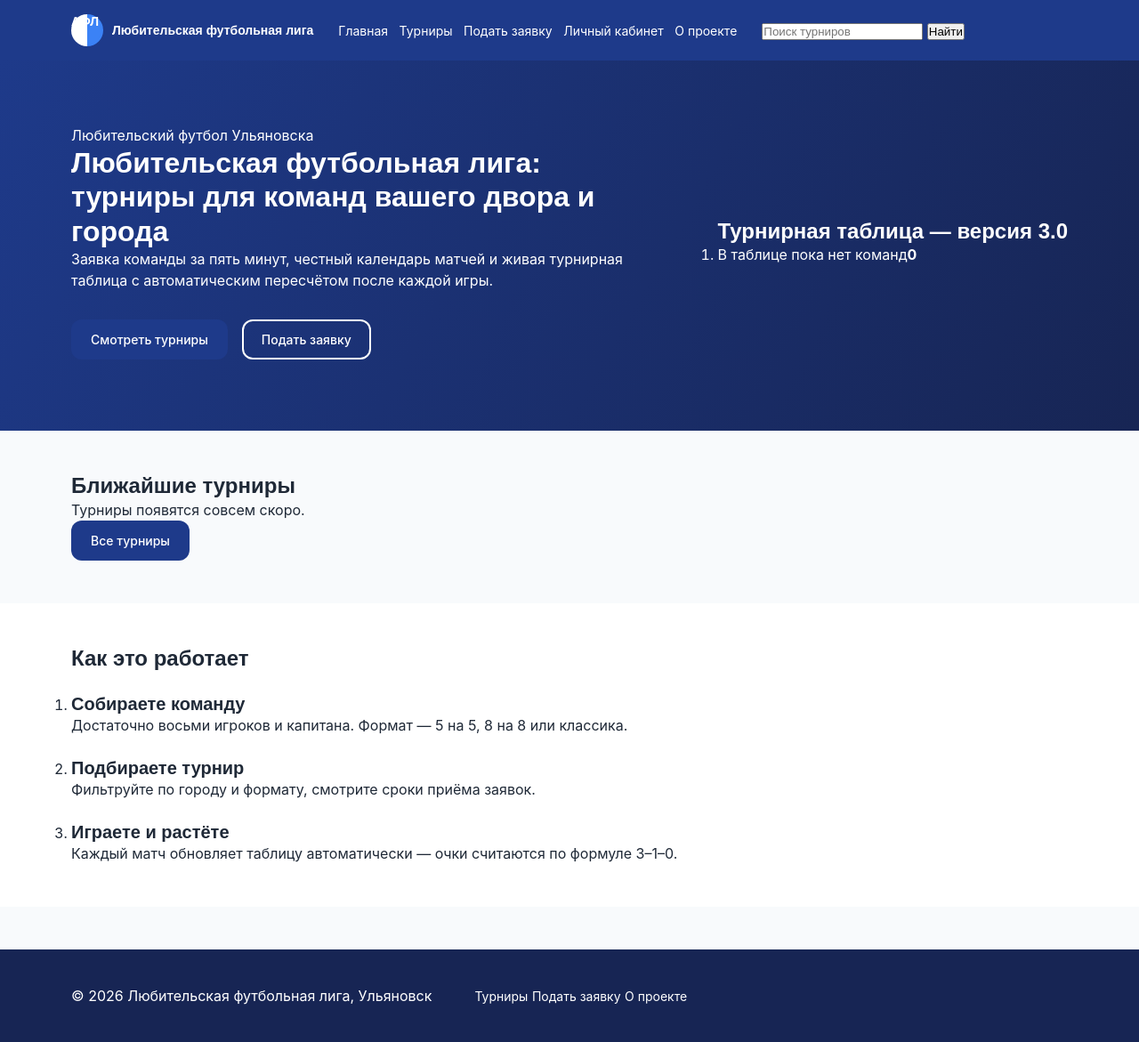
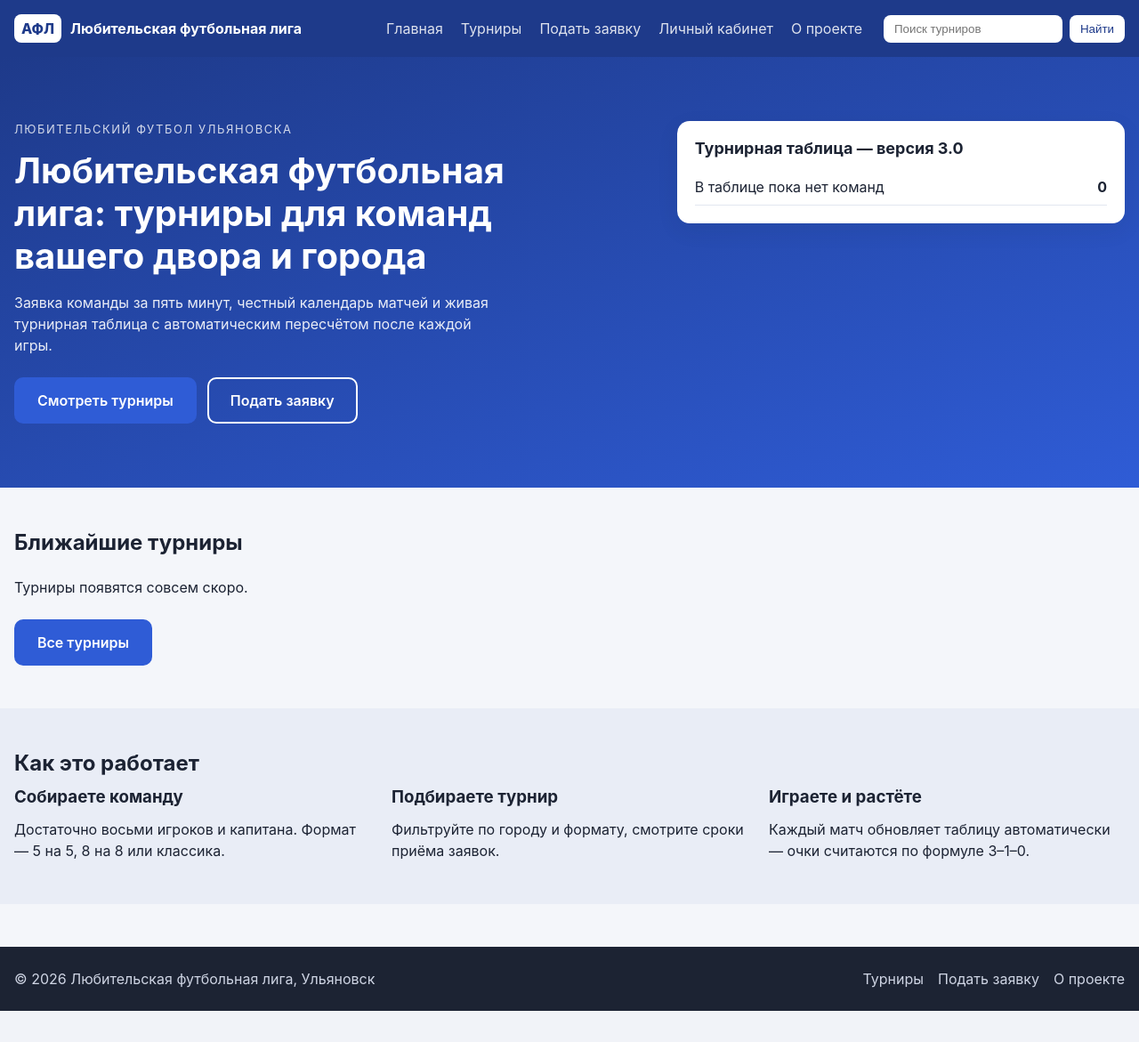
Before and after one commit to mendeeva1darya/tournament-site, a Django app: page / in a window 1280 px wide. Shown: the whole page at 89% size. After the commit the page ends 1136 px from the top, so only its background shows below. Run offline with Django 5.2, Linux system fonts and the light colour scheme; data that the repository does not hold is empty.

Commit message:
Адаптив для 360/768/1024/1440, оптимизация изображений: lazy loading и размеры

```diff
--- a/static/css/styles.css
+++ b/static/css/styles.css
@@ -1,371 +1,148 @@
-/* ============================================================
-   Аматорская футбольная лига — единые стили (UI-kit из отчёта 6)
-   ============================================================ */
+/* ==== UI kit ==== */
 :root {
-    --primary: #1E3A8A;
-    --primary-hover: #1E40AF;
-    --primary-active: #172554;
-    --secondary: #3B82F6;
-    --accent: #C8102E;
-    --bg: #F8FAFC;
-    --text: #1F2937;
-    --text-secondary: #4B5563;
-    --success: #15803D;
-    --warning: #B45309;
-    --warning-bg: #FEF3C7;
-    --error: #B91C1C;
-    --error-bg: #FEF2F2;
-    --white: #FFFFFF;
-    --border: #E5E7EB;
-
-    --radius: 12px;
-    --base-gap: 24px;
-    --section-gap: 48px;
-    --container: 1280px;
-    --page-pad: 80px;
+  --bg: #f4f6fa;
+  --card: #ffffff;
+  --ink: #1c2333;
+  --muted: #66708c;
+  --accent: #1e3a8a;
+  --accent-2: #2f5cd6;
+  --line: #e3e7f0;
+  --danger: #c62f37;
+  --radius: 14px;
+  --shadow: 0 8px 24px rgba(28, 35, 51, .08);
 }
 
 * { box-sizing: border-box; margin: 0; padding: 0; }
-
 body {
   font-family: "Inter", Arial, sans-serif;
   font-size: 16px;
   line-height: 1.5;
-    color: var(--text);
-    background-color: var(--bg);
+  color: var(--ink);
+  background: var(--bg);
 }
+img { max-width: 100%; display: block; }
+a { color: inherit; text-decoration: none; }
+h1, h2, h3 { line-height: 1.2; margin-bottom: 12px; }
+.container { width: min(1280px, 100% - 32px); margin-inline: auto; }
+.narrow { max-width: 720px; }
+.section { padding: 48px 0; }
+.section-alt { background: #e9edf6; }
 
-h1, h2, h3 {
-    font-family: "Montserrat", Arial, sans-serif;
-    line-height: 1.2;
-}
-h1 { font-size: 32px; font-weight: 700; }
-h2 { font-size: 24px; font-weight: 600; }
-h3 { font-size: 20px; font-weight: 600; }
+/* ==== Шапка ==== */
+.site-header { background: var(--accent); color: #fff; position: sticky; top: 0; z-index: 10; }
+.header-inner { display: flex; align-items: center; gap: 24px; min-height: 64px; }
+.logo { display: flex; align-items: center; gap: 10px; font-weight: 700; }
+.logo-mark { background: #fff; color: var(--accent); border-radius: 8px; padding: 4px 8px; font-weight: 800; }
+.site-nav { display: flex; gap: 20px; margin-left: auto; }
+.site-nav a { opacity: .85; }
+.site-nav a:hover { opacity: 1; text-decoration: underline; }
+.header-search { display: flex; gap: 8px; }
+.header-search input { border: 0; border-radius: 8px; padding: 8px 12px; min-width: 170px; }
+.header-search button { border: 0; border-radius: 8px; padding: 8px 12px; background: #fff; color: var(--accent); cursor: pointer; }
+.burger { display: none; background: none; border: 0; cursor: pointer; padding: 6px; }
+.burger span { display: block; width: 24px; height: 2px; background: #fff; margin: 5px 0; }
 
-.container {
-    max-width: var(--container);
-    margin: 0 auto;
-    padding: 0 var(--page-pad);
-}
+/* ==== Кнопки ==== */
+.btn { display: inline-block; padding: 12px 24px; border-radius: 10px; font-weight: 600; border: 2px solid transparent; cursor: pointer; }
+.btn-primary { background: var(--accent-2); color: #fff; }
+.btn-primary:hover { background: #264fc0; }
+.btn-outline { border-color: #fff; color: #fff; }
+.btn-outline:hover { background: rgba(255, 255, 255, .12); }
+.btn-dark-text { border-color: var(--line); color: var(--ink); }
 
-/* ---------- Шапка ---------- */
-.site-header {
-    background-color: var(--primary);
-    color: var(--white);
-    padding: 16px 0;
-}
-.header-inner {
-    display: flex;
-    align-items: center;
-    gap: var(--base-gap);
-}
-.logo {
-    display: flex;
-    align-items: center;
-    gap: 10px;
-    color: var(--white);
-    text-decoration: none;
-    font-family: "Montserrat", Arial, sans-serif;
-    font-weight: 700;
-    font-size: 14px;
-    line-height: 1.15;
-}
-.logo-mark {
-    width: 36px;
-    height: 36px;
-    border-radius: 50%;
-    background: conic-gradient(var(--secondary) 0 50%, var(--white) 50% 100%);
-    flex-shrink: 0;
-}
-.site-nav ul {
-    display: flex;
-    gap: var(--base-gap);
-    list-style: none;
-}
-.site-nav a {
-    color: var(--white);
-    text-decoration: none;
-    font-size: 14px;
-    padding: 8px 4px;
-    border-bottom: 2px solid transparent;
-}
-.site-nav a:hover { border-bottom-color: var(--secondary); }
-.header-actions {
-    margin-left: auto;
-    display: flex;
-    gap: 12px;
-}
+/* ==== Hero ==== */
+.hero { background: linear-gradient(160deg, #1e3a8a, #2f5cd6); color: #fff; padding: 72px 0; }
+.hero-inner { display: grid; grid-template-columns: 1.4fr 1fr; gap: 40px; align-items: start; }
+.hero-kicker { text-transform: uppercase; letter-spacing: .12em; font-size: 13px; opacity: .8; margin-bottom: 12px; }
+.hero h1 { font-size: 40px; max-width: 640px; }
+.lead { margin: 16px 0 24px; max-width: 560px; opacity: .9; }
+.hero-actions { display: flex; gap: 12px; flex-wrap: wrap; }
+.hero-table { background: var(--card); color: var(--ink); border-radius: var(--radius); padding: 20px; box-shadow: var(--shadow); }
+.hero-table h2 { font-size: 18px; }
+.mini-table li { display: flex; justify-content: space-between; padding: 8px 0; border-bottom: 1px solid var(--line); list-style: none; }
 
-/* ---------- Кнопки ---------- */
-.btn {
-    display: inline-block;
-    padding: 10px 20px;
-    border-radius: var(--radius);
-    font-size: 14px;
-    font-weight: 500;
-    text-decoration: none;
-    border: 2px solid transparent;
-    cursor: pointer;
-    min-height: 40px;
-    text-align: center;
-}
-.btn-primary { background-color: var(--primary); color: var(--white); }
-.btn-primary:hover { background-color: var(--primary-hover); }
-.btn-primary:active { background-color: var(--primary-active); }
-.btn-outline {
-    background-color: transparent;
-    color: var(--white);
-    border-color: var(--white);
-}
-.btn-outline:hover { background-color: rgba(255, 255, 255, 0.12); }
-.btn-outline:active { background-color: rgba(255, 255, 255, 0.22); }
-.btn-white { background-color: var(--white); color: var(--primary); }
-.btn-white:hover { background-color: #EFF3FB; }
-.btn-lg { padding: 14px 28px; font-size: 16px; }
+/* ==== Карточки ==== */
+.cards-grid { display: grid; grid-template-columns: repeat(3, 1fr); gap: 24px; margin: 24px 0; }
+.card { background: var(--card); border-radius: var(--radius); overflow: hidden; box-shadow: var(--shadow); transition: transform .2s; }
+.card:hover { transform: translateY(-4px); }
+.card-media img { width: 100%; height: auto; aspect-ratio: 16 / 9; object-fit: cover; }
+.card-fallback { aspect-ratio: 16 / 9; background: linear-gradient(135deg, #2f5cd6, #1e3a8a); }
+.card-body { padding: 16px; }
+.tag { display: inline-block; background: #e8efff; color: var(--accent-2); border-radius: 999px; padding: 2px 10px; font-size: 12px; font-weight: 600; }
+.tag-muted { background: #eef0f5; color: var(--muted); }
+.card h3 { font-size: 18px; margin: 8px 0 4px; }
+.card-meta { color: var(--muted); font-size: 14px; }
+.card-desc { margin-top: 8px; color: var(--muted); font-size: 14px; }
 
-/* ---------- Hero ---------- */
-.hero {
-    background: linear-gradient(120deg, var(--primary) 0%, var(--primary-active) 100%);
-    color: var(--white);
-    padding: 72px 0 80px;
-}
-.hero-inner {
-    display: flex;
-    align-items: center;
-    gap: var(--section-gap);
-}
-.hero-text { flex: 1 1 60%; }
-.hero-eyebrow {
-    font-size: 13px;
-    font-weight: 500;
-    text-transform: uppercase;
-    letter-spacing: 0.08em;
-    color: #BFDBFE;
-    margin-bottom: 12px;
-}
-.hero h1 { max-width: 640px; }
-.hero-lead {
-    margin-top: 16px;
-    max-width: 560px;
-    font-size: 18px;
-    color: #DBEAFE;
-}
-.hero-actions {
-    margin-top: 32px;
-    display: flex;
-    gap: 16px;
-    flex-wrap: wrap;
-}
-.hero-card {
-    flex: 1 1 340px;
-    background-color: var(--white);
-    color: var(--text);
-    border-radius: var(--radius);
-    padding: 24px;
-    box-shadow: 0 12px 32px rgba(0, 0, 0, 0.18);
-}
-.hero-card-title {
-    font-family: "Montserrat", Arial, sans-serif;
-    font-weight: 600;
-    font-size: 14px;
-    color: var(--text-secondary);
-    margin-bottom: 16px;
-}
-.hero-row {
-    display: flex;
-    justify-content: space-between;
-    padding: 10px 0;
-    border-bottom: 1px solid var(--border);
-    font-size: 14px;
-}
-.hero-row:last-child { border-bottom: none; }
-.hero-row-accent { color: var(--accent); font-weight: 500; }
+/* ==== Шаги ==== */
+.steps { display: grid; grid-template-columns: repeat(3, 1fr); gap: 24px; list-style: none; }
 
-/* ---------- Секции и карточки ---------- */
-.section { padding: var(--section-gap) 0; }
-.section-alt { background-color: var(--white); }
-.section-head {
-    display: flex;
-    align-items: baseline;
-    justify-content: space-between;
-    margin-bottom: var(--base-gap);
-}
-.link-more {
-    color: var(--secondary);
-    text-decoration: none;
-    font-size: 14px;
-}
-.link-more:hover { text-decoration: underline; }
+/* ==== Фильтры, поиск, пагинация ==== */
+.filters { display: flex; gap: 12px; flex-wrap: wrap; margin: 16px 0 8px; }
+.filters select, .filters input, .filters button { padding: 10px 12px; border-radius: 8px; border: 1px solid var(--line); }
+.search-input { flex: 1; min-width: 200px; }
+.pagination { display: flex; gap: 16px; align-items: center; justify-content: center; margin-top: 24px; }
+.pagination a { padding: 8px 14px; border: 1px solid var(--line); border-radius: 8px; background: var(--card); }
+.pagination a:hover { border-color: var(--accent-2); }
 
-.cards-grid {
-    display: flex;
-    gap: var(--base-gap);
-    flex-wrap: wrap;
-}
-.card {
-    background-color: var(--white);
-    border: 1px solid var(--border);
-    border-radius: var(--radius);
-    padding: 24px;
-    box-shadow: 0 2px 8px rgba(31, 41, 55, 0.06);
-}
-.tournament-card {
-    flex: 1 1 300px;
-    display: flex;
-    flex-direction: column;
-    gap: 12px;
-}
-.card-meta {
-    color: var(--text-secondary);
-    font-size: 14px;
-    flex-grow: 1;
-}
-.card-btn { align-self: flex-start; }
+/* ==== Таблицы ==== */
+.table-wrap { overflow-x: auto; }
+.table { width: 100%; border-collapse: collapse; background: var(--card); border-radius: var(--radius); overflow: hidden; box-shadow: var(--shadow); }
+.table th, .table td { padding: 10px 14px; border-bottom: 1px solid var(--line); text-align: left; }
+.table th { background: #eef2fb; font-size: 14px; color: var(--muted); }
+.table tr:last-child td { border-bottom: 0; }
 
-.badge {
-    align-self: flex-start;
-    font-size: 13px;
-    font-weight: 500;
-    padding: 4px 12px;
-    border-radius: 999px;
-}
-.badge-open { background-color: var(--warning-bg); color: var(--warning); }
-.badge-soon { background-color: #DBEAFE; color: var(--primary); }
-.badge-closed { background-color: var(--error-bg); color: var(--error); }
+/* ==== Формы ==== */
+.form { background: var(--card); padding: 24px; border-radius: var(--radius); box-shadow: var(--shadow); }
+.form label { display: block; margin: 14px 0 6px; font-weight: 600; }
+.form input, .form select, .form textarea { width: 100%; padding: 10px 12px; border: 1px solid var(--line); border-radius: 8px; font: inherit; }
+.form button { margin-top: 20px; }
 
-/* ---------- Шаги ---------- */
-.steps {
-    display: flex;
-    gap: var(--base-gap);
-    flex-wrap: wrap;
-    margin-top: var(--base-gap);
-}
-.step {
-    flex: 1 1 280px;
-    background-color: var(--bg);
-    border-radius: var(--radius);
-    padding: 24px;
-}
-.step-num {
-    width: 40px;
-    height: 40px;
-    border-radius: 50%;
-    background-color: var(--primary);
-    color: var(--white);
-    display: flex;
-    align-items: center;
-    justify-content: center;
-    font-family: "Montserrat", Arial, sans-serif;
-    font-weight: 700;
-    margin-bottom: 16px;
-}
-.step p:not(.step-num) {
-    color: var(--text-secondary);
-    font-size: 14px;
-    margin-top: 8px;
-}
+/* ==== Страница турнира ==== */
+.detail-hero { background: var(--accent); color: #fff; padding: 48px 0; }
+.detail-hero .btn { margin-top: 8px; }
+.detail-grid { display: grid; grid-template-columns: 2fr 1fr; gap: 32px; margin-top: 0; }
+.detail-info { background: var(--card); border-radius: var(--radius); padding: 20px; box-shadow: var(--shadow); }
+.detail-list { list-style: none; }
+.detail-list li { display: flex; justify-content: space-between; gap: 12px; padding: 8px 0; border-bottom: 1px solid var(--line); }
+.detail-list li:last-child { border-bottom: 0; }
 
-/* ---------- CTA ---------- */
-.cta-strip {
-    background-color: var(--accent);
-    color: var(--white);
-    padding: var(--section-gap) 0;
-}
-.cta-inner {
-    display: flex;
-    align-items: center;
-    justify-content: space-between;
-    gap: var(--base-gap);
-    flex-wrap: wrap;
-}
+/* ==== Подвал ==== */
+.site-footer { background: var(--ink); color: #cfd5e4; padding: 24px 0; margin-top: 48px; }
+.footer-inner { display: flex; justify-content: space-between; gap: 16px; flex-wrap: wrap; }
+.footer-nav { display: flex; gap: 16px; }
+.footer-nav a:hover { color: #fff; }
 
-/* ---------- Заглушки ---------- */
-.stub-section { padding: 64px 0; }
-.stub-note { color: var(--text-secondary); margin: 12px 0 24px; }
-
-/* ---------- Подвал ---------- */
-.site-footer {
-    background-color: var(--primary-active);
-    color: var(--white);
-    padding: 40px 0;
-    margin-top: var(--section-gap);
-}
-.footer-inner {
-    display: flex;
-    gap: var(--section-gap);
-    flex-wrap: wrap;
-}
-.footer-col { flex: 1 1 240px; }
-.footer-logo {
-    font-family: "Montserrat", Arial, sans-serif;
-    font-weight: 700;
-    margin-bottom: 8px;
-}
-.footer-note { font-size: 13px; color: #BFDBFE; margin-top: 4px; }
-.footer-nav ul { list-style: none; display: flex; flex-direction: column; gap: 8px; }
-.footer-nav a { color: var(--white); text-decoration: none; font-size: 14px; }
-.footer-nav a:hover { text-decoration: underline; }
-
-/* ---------- Бургер-меню ---------- */
-.burger {
-    display: none;
-    flex-direction: column;
-    gap: 5px;
-    background: none;
-    border: none;
-    cursor: pointer;
-    padding: 8px;
-    margin-left: auto;
-}
-.burger span {
-    display: block;
-    width: 24px;
-    height: 2px;
-    background-color: var(--white);
-}
-.burger.open span:nth-child(1) { transform: translateY(7px) rotate(45deg); }
-.burger.open span:nth-child(2) { opacity: 0; }
-.burger.open span:nth-child(3) { transform: translateY(-7px) rotate(-45deg); }
-
-/* ============================================================
-   Адаптивность: 1024, 768, 360 (точки из UI-kit)
-   ============================================================ */
+/* ==== Адаптив ==== */
 @media (max-width: 1024px) {
-    .container { padding: 0 32px; }
-    .hero-inner { flex-direction: column; align-items: flex-start; }
-    .hero-card { width: 100%; max-width: 480px; }
+  .header-search { display: none; }
+  .cards-grid { grid-template-columns: repeat(2, 1fr); }
+  .hero-inner { grid-template-columns: 1fr; }
+  .detail-grid { grid-template-columns: 1fr; }
 }
 
 @media (max-width: 768px) {
-    .cards-grid { flex-direction: row; }
-    .tournament-card { flex: 1 1 40%; }
   .site-nav {
     display: none;
     position: absolute;
-        top: 68px;
-        left: 0;
-        right: 0;
-        background-color: var(--primary);
-        padding: 16px 32px;
-        z-index: 10;
+    top: 64px; left: 0; right: 0;
+    background: var(--accent);
+    flex-direction: column;
+    padding: 16px 24px;
+    gap: 12px;
   }
-    .site-nav.open { display: block; }
-    .site-nav ul { flex-direction: column; gap: 4px; }
-    .header-actions { display: none; }
-    .burger { display: flex; }
-    .site-header { position: relative; }
+  body.nav-open .site-nav { display: flex; }
+  .burger { display: block; margin-left: auto; }
+  .header-inner { gap: 12px; }
+  .cards-grid { grid-template-columns: repeat(2, 1fr); gap: 16px; }
+  .steps { grid-template-columns: 1fr; }
+  .hero { padding: 48px 0; }
+  .hero h1 { font-size: 30px; }
 }
 
-@media (max-width: 480px) {
-    .container { padding: 0 16px; }
-    h1 { font-size: 26px; }
-    h2 { font-size: 20px; }
-    .hero { padding: 48px 0 56px; }
-    .hero-actions .btn { width: 100%; }
-    .tournament-card { flex: 1 1 100%; }
-    .steps { flex-direction: column; }
-    .cta-inner { flex-direction: column; align-items: flex-start; }
-    .cta-inner .btn { width: 100%; }
-    .section-head { flex-direction: column; gap: 8px; }
+@media (max-width: 360px) {
+  .container { width: calc(100% - 20px); }
+  .cards-grid { grid-template-columns: 1fr; }
+  .hero h1 { font-size: 24px; }
+  .btn { width: 100%; text-align: center; }
 }
--- a/static/js/main.js
+++ b/static/js/main.js
@@ -1,17 +1,10 @@
-// Мобильное меню-бургер (адаптив из UI-kit: 768 px и ниже)
-document.addEventListener("DOMContentLoaded", function () {
-    const burger = document.getElementById("burger");
-    const nav = document.getElementById("site-nav");
+document.addEventListener("DOMContentLoaded", () => {
+  const burger = document.getElementById("burger");
+  const nav = document.getElementById("site-nav");
+  if (!burger || !nav) return;
 
-    if (burger && nav) {
-        burger.addEventListener("click", function () {
-            const isOpen = nav.classList.toggle("open");
-            burger.classList.toggle("open", isOpen);
-            burger.setAttribute("aria-expanded", String(isOpen));
-            burger.setAttribute(
-                "aria-label",
-                isOpen ? "Закрыть меню" : "Открыть меню"
-            );
-        });
-    }
+  burger.addEventListener("click", () => {
+    const isOpen = document.body.classList.toggle("nav-open");
+    burger.setAttribute("aria-expanded", isOpen ? "true" : "false");
+  });
 });
```
Lines whose indentation alone changed are shown as unchanged.
